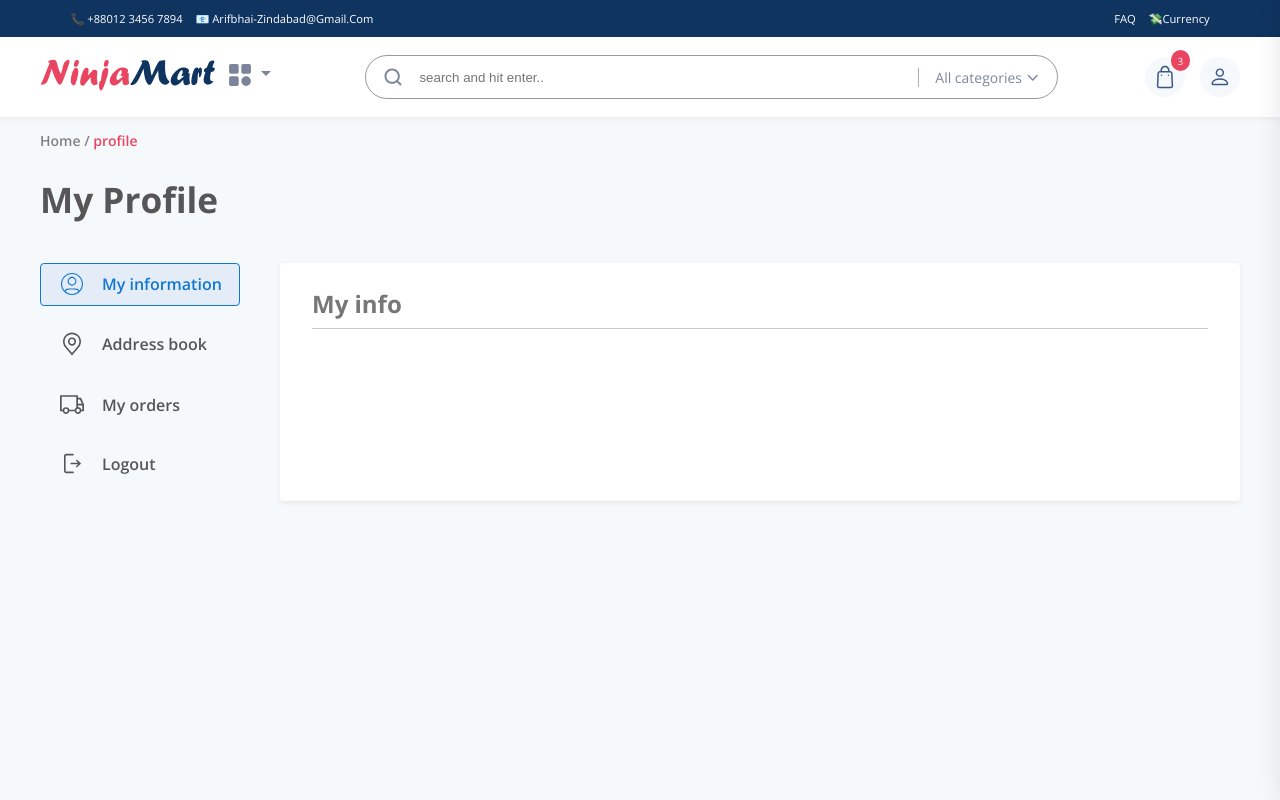
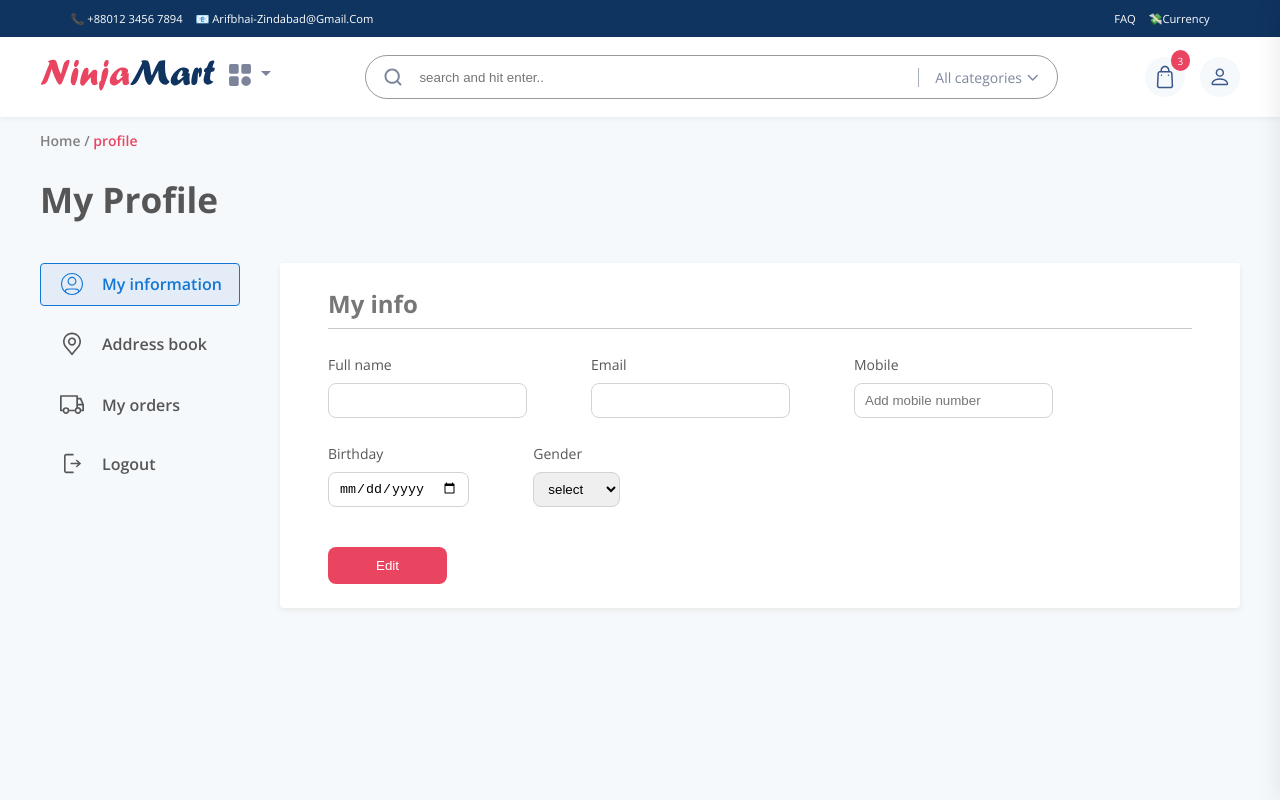
Before and after one commit to rahmanShuhin/ello-mart-e-commerce, a React (Create React App) app in the folder client/: page /profile in a window 1280 px wide. Shown: the top 800 px of the page. Built offline with nearby package versions, Linux system fonts and the light colour scheme.

Commit message:
profile page my info update

```diff
--- a/client/src/components/Modal/LoginModal/LoginModal.js
+++ b/client/src/components/Modal/LoginModal/LoginModal.js
@@ -49,6 +49,7 @@ const LoginModal = () => {
         }
         else if(password.length < 6){
             setErrorMsg('Minimum 6 characters required.')
+            setIsLoading(false)
         }
         else{
             setErrorMsg('email or password is not matching.')
--- a/client/src/components/Profile/Information/Information.js
+++ b/client/src/components/Profile/Information/Information.js
@@ -8,8 +8,65 @@ const Information = () => {
                 My info
             </h5>
             <div className='profile--information--wrapper'>
+                <form className="profile--form">
+                    <div>
+                        <div className="form-group">
+                            <label htmlFor="name">Full name</label><br/>
+                            <input
+                                className='form-input'
+                                type="text"
+                                id="name"
+                                // onChange={(e)=>setEmail(e.target.value)}
+                            />
+                        </div>
+                        <div className="form-group">
+                            <label htmlFor="email">Email</label><br/>
+                            <input
+                                className='form-input'
+                                type="email"
+                                id="email"
+                                // onChange={(e)=>setEmail(e.target.value)}
+                            />
+                        </div>
+                        <div className="form-group">
+                            <label htmlFor="mobile">Mobile</label><br/>
+                            <div className='form-input'>
+                                <input
+                                    type="number"
+                                    id="mobile"
+                                    // onChange={(e)=>setPassword(e.target.value)}
+                                    placeholder='Add mobile number'
+                                />
+                            </div>
+                        </div>
+                    </div>
+                    <div>
+                        <div className="form-group">
+                            <label htmlFor="birthday">Birthday</label><br/>
+                            <div className='form-input'>
+                                <input
+                                    type="date"
+                                    id="birthday"
+                                    // onChange={(e)=>setPassword(e.target.value)}
+                                    placeholder='Add birthday'
+                                />
+                            </div>
+                        </div>
+                        <div className="form-group">
+                            <label htmlFor="gender">Gender</label><br/>
+                            <select className='form-input' name="gander" id="gander">
+                                <option hidden={true}>select</option>
+                                <option value="male">Male</option>
+                                <option value="female">Female</option>
+                            </select>
+                        </div>
+                    </div>
+                </form>
+                <button type='submit' className='submit'>
+                    Edit
+                </button>
+            </div>
 
-            </div>
         </div>
     </>
   )
--- a/client/src/components/Profile/Information/_information.scss
+++ b/client/src/components/Profile/Information/_information.scss
@@ -5,4 +5,63 @@
         border-bottom: 1px solid #c8c8c8;
         padding-bottom: 0.5rem;
     }
+    &--wrapper {
+        .profile--form {
+            & > div {
+                display: flex;
+                margin: 1.5rem 0;
+                gap: 4rem;
+                .form-group {
+                    label {
+                        font-size: 14px;
+                        font-weight: 400;
+                        color: $profile-text-color;
+                    }
+                    .form-input {
+                        display: flex;
+                        justify-content: space-between;
+                        align-items: center;
+                        gap: 10px;
+                        height: 35px;
+                        width: 100%;
+                        padding: 5px 10px;
+                        margin-top: 8px;
+                        border-radius: 8px;
+                        border: 1px solid rgb(211, 211, 211);
+                        &:hover {
+                            border: 1px solid rgb(175, 175, 175);
+                            box-shadow: 0 10px 10px rgba(0, 0, 0, 0.05);
+                        }
+                        &:focus {
+                            outline: none;
+                            border: 1px solid $red;
+                        }
+                        & > input {
+                            flex: 1;
+                            border: none;
+                            padding: 0.48rem 0;
+                            &:focus {
+                                outline: none;
+                            }
+                        }
+                    }
+                }
+            }
+        }
+        .submit {
+            color: #fff;
+            padding: 0.7rem 3rem;
+            background-color: $red;
+            border: none;
+            border-radius: 8px;
+            margin-top: 1rem;
+            transition: 0.3s;
+            cursor: pointer;
+            &:hover {
+                transform: translateY(-1px);
+                box-shadow: 0 5px 10px #00000035;
+                background-color: $blue;
+            }
+        }
+    }
 }
--- a/client/src/pages/_profile.scss
+++ b/client/src/pages/_profile.scss
@@ -76,7 +76,7 @@
             box-shadow: 0 2px 5px#e7e7e7;
             border-radius: 4px;
             margin-top: 1rem;
-            padding: 1.5rem 2rem;
+            padding: 1.5rem 3rem;
         }
     }
 }
```
